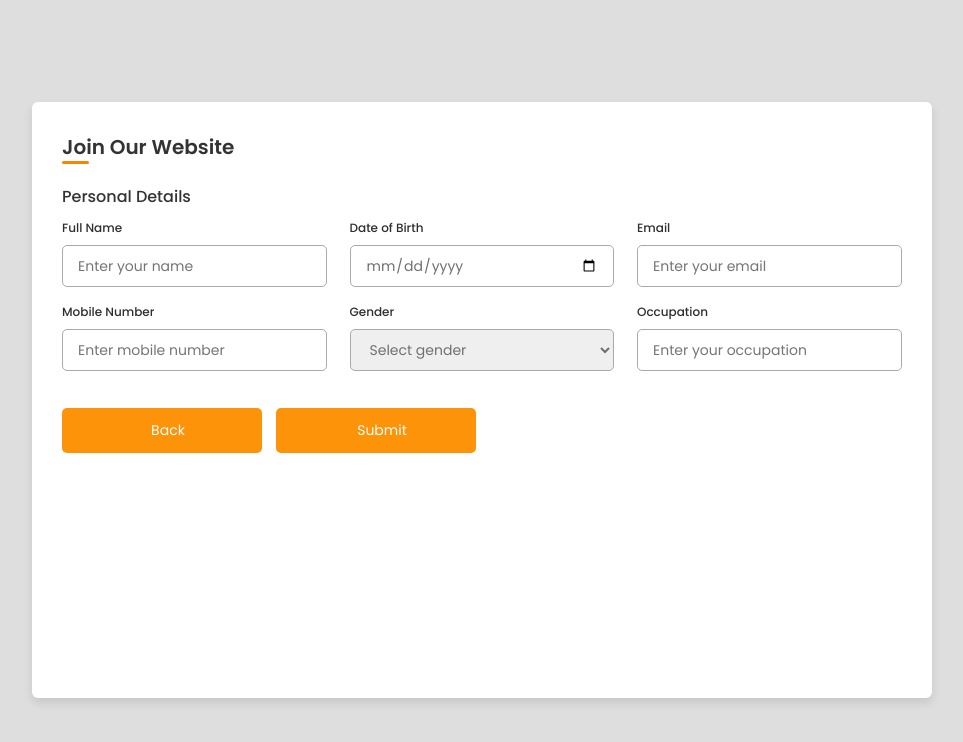
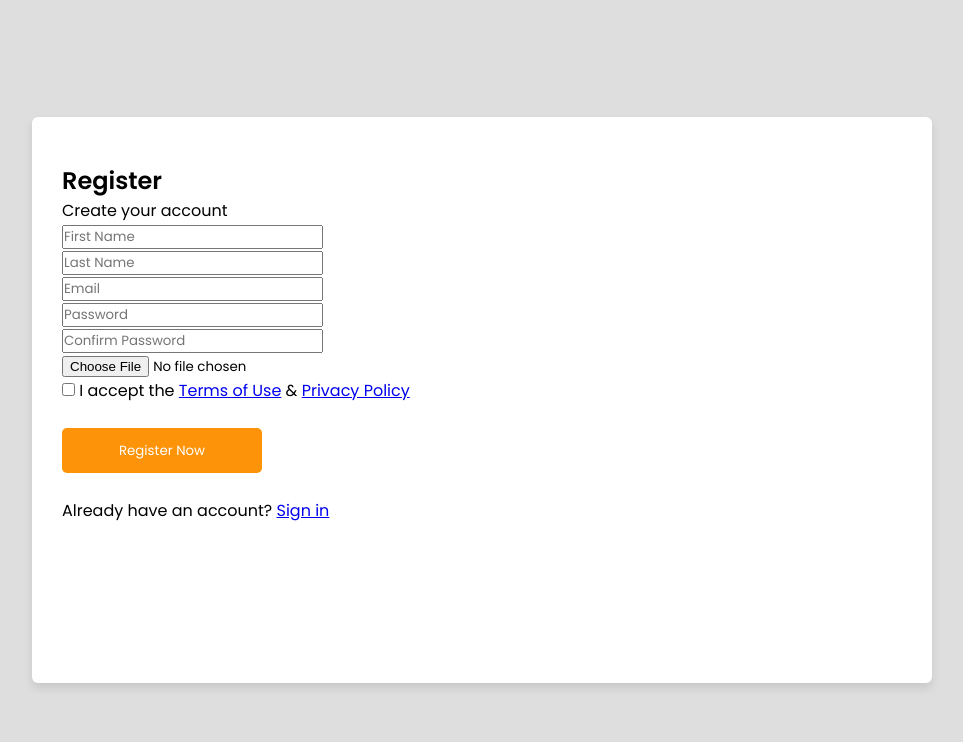
Before and after one commit to dinokage/mp3, a PHP site: page /signup.html in a window 1280 px wide. Shown: the top 742 px of the page, without its empty margins (158-1121 px from the left). Run offline with PHP 8.4, Linux system fonts and the light colour scheme.

Commit message:
before pc reset

```diff
--- a/home.css
+++ b/home.css
@@ -146,8 +146,7 @@ ul li a:hover{
     font-size: 65px
 }
 .form{
-    width: 250px;
-    height: 380px;
+
     background: linear-gradient(to bottom, rgba(0,0,0,0.8)50%,rgba(0,0,0,0.8)50%);
     position: absolute;
     top: -20px;
--- a/signup.html
+++ b/signup.html
@@ -9,56 +9,37 @@
 </head>
 <body>
     <div class="container">
-        <header>Join Our Website</header>
-        <form action="website.html">
-            <div class="form first">
-                <div class="details personal">
-                    <span class="title">Personal Details</span>
-                    <div class="fields">
-                        <div class="input-field">
-                            <label>Full Name</label>
-                            <input type="text" placeholder="Enter your name" required>
-                        </div>
-                        <div class="input-field">
-                            <label>Date of Birth</label>
-                            <input type="date" placeholder="Enter birth date" required>
-                        </div>
-                        <div class="input-field">
-                            <label>Email</label>
-                            <input type="text" placeholder="Enter your email" required>
-                        </div>
-                        <div class="input-field">
-                            <label>Mobile Number</label>
-                            <input type="number" placeholder="Enter mobile number" required>
-                        </div>
-                        <div class="input-field">
-                            <label>Gender</label>
-                            <select required>
-                                <option disabled selected>Select gender</option>
-                                <option>Male</option>
-                                <option>Female</option>
-                                <option>Others</option>
-                            </select>
-                        </div>
-                        <div class="input-field">
-                            <label>Occupation</label>
-                            <input type="text" placeholder="Enter your occupation" required>
-                        </div>
-                    </div>
-                </div>
-                <div class="buttons">
-                        <div class="backBtn">
-                            <i class="uil uil-navigator"></i>
-                            <span class="btnText">Back</span>
-                        </div>
-                            <button class="sumbit">
-                                <i class="uil uil-navigator"></i>
-                                <span class="btnText">Submit</span>
-                            </button>
-                    </div>
+        <form action="register_a.php" method="post" enctype="multipart/form-data">
+            <h2>Register</h2>
+            <p class="hint-text">Create your account</p>
+            <div class="form-group">
+                <div class="row">
+                    <div class="col"><input type="text" class="form-control" name="first_name" placeholder="First Name" required="required"></div>
+                    <div class="col"><input type="text" class="form-control" name="last_name" placeholder="Last Name" required="required"></div>
                 </div>
             </div>
+            <div class="form-group">
+                <input type="email" class="form-control" name="email" placeholder="Email" required="required">
+            </div>
+            <div class="form-group">
+                <input type="password" class="form-control" name="pass" placeholder="Password" required="required">
+            </div>
+            <div class="form-group">
+                <input type="password" class="form-control" name="cpass" placeholder="Confirm Password" required="required">
+            </div>
+            <div class="form-group">
+                <input type="file" name="file" required>
+                <!-- <input type="submit" name="upload" value="Upload" class="btn"> -->
+            </div>
+            <div class="form-group">
+                <label class="form-check-label"><input type="checkbox" required="required"> I accept the <a href="#">Terms of Use</a> & <a href="#">Privacy Policy</a></label>
+            </div>
+            <div class="form-group">
+                <button type="submit" name="save" class="btn btn-success btn-lg btn-block">Register Now</button>
+            </div>
+            <div class="text-center">Already have an account? <a href="login.php">Sign in</a></div>
         </form>
+
     </div>
 </body>
 </html>
```
Also changed, not shown: home.html (+3 -4 lines), bck/login.php (line endings or trailing spaces).
